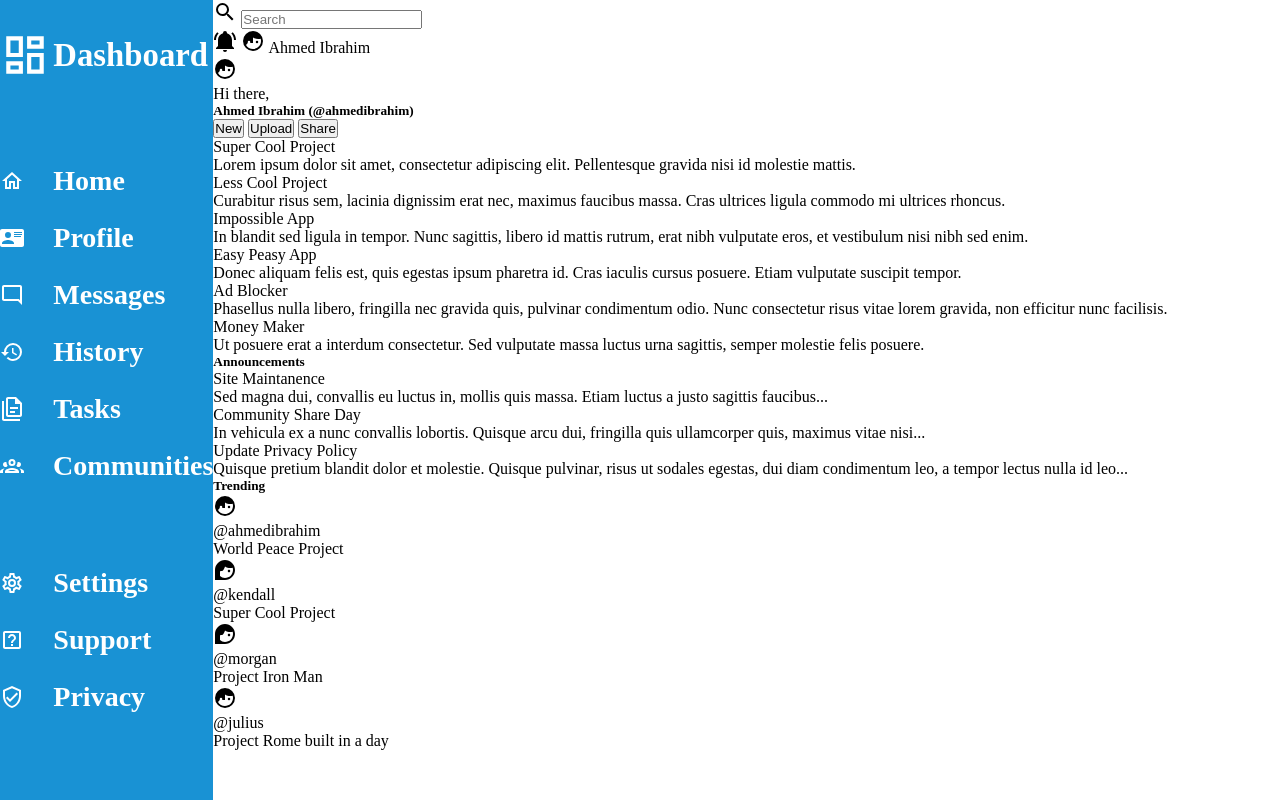
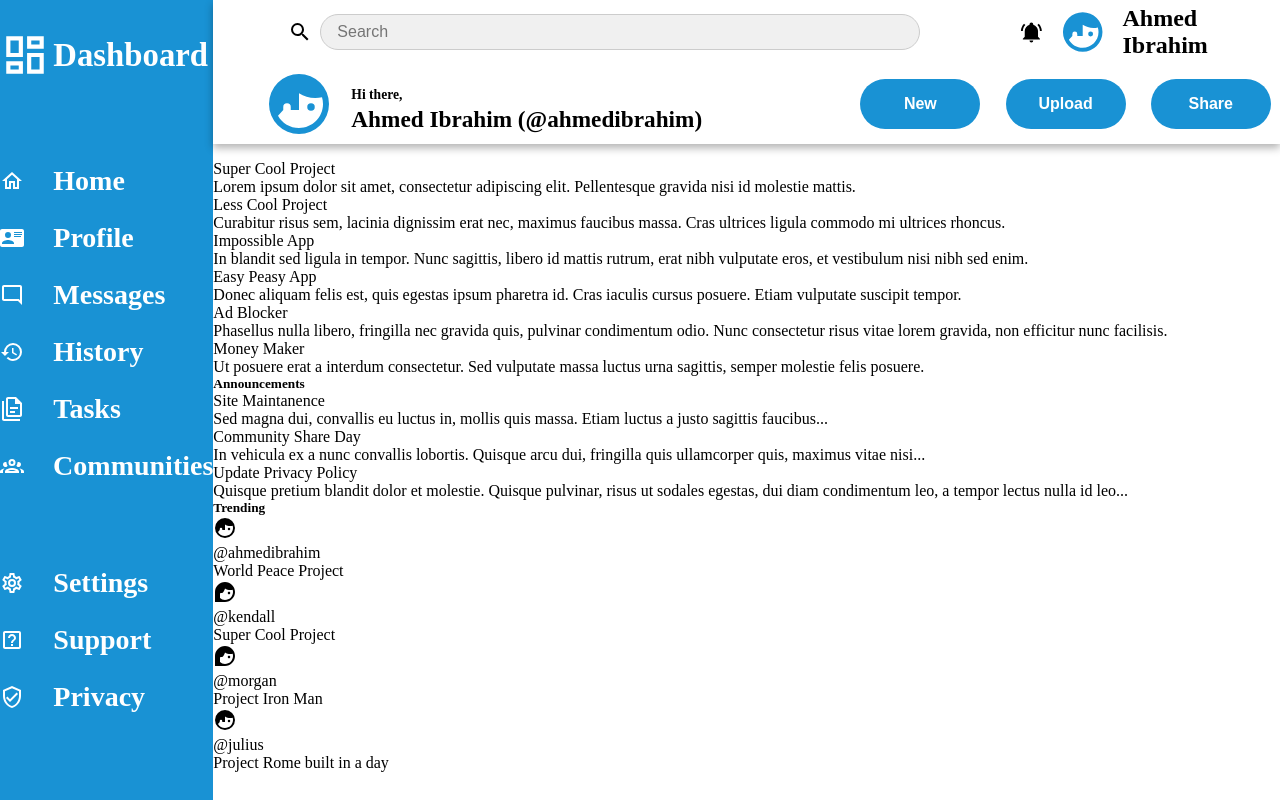
Before and after one commit to AhmedI968/Odin-Admin-Dashboard, a plain HTML site: page index.html in a window 1280 px wide. Drawn offline with Linux system fonts and the light colour scheme.

Commit message:
Completed the design for the header

```diff
--- a/index.html
+++ b/index.html
@@ -48,6 +48,7 @@
                     <svg xmlns="http://www.w3.org/2000/svg" viewBox="0 0 24 24"><title>shield-check-outline</title><path d="M21,11C21,16.55 17.16,21.74 12,23C6.84,21.74 3,16.55 3,11V5L12,1L21,5V11M12,21C15.75,20 19,15.54 19,11.22V6.3L12,3.18L5,6.3V11.22C5,15.54 8.25,20 12,21M10,17L6,13L7.41,11.59L10,14.17L16.59,7.58L18,9" /></svg>                <span>Privacy</span>
                 </li>
             </ul>
+            <div class="empty-space"></div>
         </div>
         <div class="header">
             <div class="header-top">
@@ -56,9 +57,12 @@
                         <svg xmlns="http://www.w3.org/2000/svg" viewBox="0 0 24 24"><title>magnify</title><path d="M9.5,3A6.5,6.5 0 0,1 16,9.5C16,11.11 15.41,12.59 14.44,13.73L14.71,14H15.5L20.5,19L19,20.5L14,15.5V14.71L13.73,14.44C12.59,15.41 11.11,16 9.5,16A6.5,6.5 0 0,1 3,9.5A6.5,6.5 0 0,1 9.5,3M9.5,5C7,5 5,7 5,9.5C5,12 7,14 9.5,14C12,14 14,12 14,9.5C14,7 12,5 9.5,5Z" /></svg>                </label>
                     <input type="search" placeholder="Search" name="search-bar">
                 </div>
-                <div class="user-profile">
-                    <svg xmlns="http://www.w3.org/2000/svg" viewBox="0 0 24 24"><title>bell-ring</title><path d="M21,19V20H3V19L5,17V11C5,7.9 7.03,5.17 10,4.29C10,4.19 10,4.1 10,4A2,2 0 0,1 12,2A2,2 0 0,1 14,4C14,4.1 14,4.19 14,4.29C16.97,5.17 19,7.9 19,11V17L21,19M14,21A2,2 0 0,1 12,23A2,2 0 0,1 10,21M19.75,3.19L18.33,4.61C20.04,6.3 21,8.6 21,11H23C23,8.07 21.84,5.25 19.75,3.19M1,11H3C3,8.6 3.96,6.3 5.67,4.61L4.25,3.19C2.16,5.25 1,8.07 1,11Z" /></svg>
-                    <svg xmlns="http://www.w3.org/2000/svg" viewBox="0 0 24 24"><title>face-man-profile</title><path d="M12,2A10,10 0 0,0 2,12A10,10 0 0,0 12,22A10,10 0 0,0 22,12A10,10 0 0,0 12,2M12,8.39C13.57,9.4 15.42,10 17.42,10C18.2,10 18.95,9.91 19.67,9.74C19.88,10.45 20,11.21 20,12C20,16.41 16.41,20 12,20C9,20 6.39,18.34 5,15.89L6.75,14V13A1.25,1.25 0 0,1 8,11.75A1.25,1.25 0 0,1 9.25,13V14H12M16,11.75A1.25,1.25 0 0,0 14.75,13A1.25,1.25 0 0,0 16,14.25A1.25,1.25 0 0,0 17.25,13A1.25,1.25 0 0,0 16,11.75Z" /></svg>                <span>Ahmed Ibrahim</span>
+                <div class="temp">
+                    <div class="user-profile">
+                        <svg xmlns="http://www.w3.org/2000/svg" viewBox="0 0 24 24"><title>bell-ring</title><path d="M21,19V20H3V19L5,17V11C5,7.9 7.03,5.17 10,4.29C10,4.19 10,4.1 10,4A2,2 0 0,1 12,2A2,2 0 0,1 14,4C14,4.1 14,4.19 14,4.29C16.97,5.17 19,7.9 19,11V17L21,19M14,21A2,2 0 0,1 12,23A2,2 0 0,1 10,21M19.75,3.19L18.33,4.61C20.04,6.3 21,8.6 21,11H23C23,8.07 21.84,5.25 19.75,3.19M1,11H3C3,8.6 3.96,6.3 5.67,4.61L4.25,3.19C2.16,5.25 1,8.07 1,11Z" /></svg>
+                        <svg xmlns="http://www.w3.org/2000/svg" viewBox="0 0 24 24"><title>face-man-profile</title><path d="M12,2A10,10 0 0,0 2,12A10,10 0 0,0 12,22A10,10 0 0,0 22,12A10,10 0 0,0 12,2M12,8.39C13.57,9.4 15.42,10 17.42,10C18.2,10 18.95,9.91 19.67,9.74C19.88,10.45 20,11.21 20,12C20,16.41 16.41,20 12,20C9,20 6.39,18.34 5,15.89L6.75,14V13A1.25,1.25 0 0,1 8,11.75A1.25,1.25 0 0,1 9.25,13V14H12M16,11.75A1.25,1.25 0 0,0 14.75,13A1.25,1.25 0 0,0 16,14.25A1.25,1.25 0 0,0 17.25,13A1.25,1.25 0 0,0 16,11.75Z" /></svg>
+                        <span>Ahmed Ibrahim</span>
+                    </div>
                 </div>
             </div>
             <div class="header-bottom">
@@ -67,6 +71,7 @@
                     <div class="profile-info">
                         <span>Hi there,</span>
                         <h5>Ahmed Ibrahim (@ahmedibrahim)</h5>
+                    </div>
                 </div>
                 <div class="header-left">
                     <button class="new">New</button>
@@ -74,7 +79,6 @@
                     <button class="share">Share</button>
                 </div>
             </div>
-            <div class="empty-space"></div>
         </div>
         <div class="main-content">
             <div class="content">
--- a/styles.css
+++ b/styles.css
@@ -19,7 +19,7 @@ svg {
     width: 100vw;
     display: grid;
     grid-template-columns: 1fr 5fr;
-    grid-template-rows: 1fr 3fr;
+    grid-template-rows: 1fr 4fr;
     grid-template-areas:
         "sidebar header"
         "sidebar main";
@@ -76,6 +76,117 @@ svg {
 
 .header {
     grid-area: header;
+    display: grid;
+    grid-template-rows: auto auto;
+    width: 100%;
+    box-shadow: 0 4px 8px rgba(0, 0, 0, 0.3);
+    margin-bottom: 1rem;
+}
+
+.header-top {
+    display: grid;
+    grid-template-columns: 1fr 1fr;
+    gap: 1rem;
+    align-items: center;
+    justify-items: space-between;
+    gap: 100px;
+}
+
+.header-top span {
+    font-size: 1.5rem;
+    font-weight: bold;
+}
+
+.search-bar {
+    display: flex;
+    align-items: center;
+    padding-left: 75px;
+}
+
+.search-bar label {
+    display: flex;
+    align-items: center;
+    margin-right: 0.5rem;
+}
+
+.search-bar input[type="search"] {
+    padding: 0.5rem 1rem;
+    border: 1px solid #ccc;
+    border-radius: 50px;
+    width: 600px;
+    background-color: #f0f0f0;
+    box-sizing: border-box;
+    outline: none;
+    font-size: 1rem;
+    color: #333;
+}
+
+.user-profile {
+    display: flex;
+    gap: 1rem;
+    align-items: center;
+}
+
+.temp {
+    display: grid;
+    align-items: end;
+    justify-content: center;
+}
+
+.user-profile svg:nth-of-type(2) {
+    width: 50px;
+    height: 50px;
+    fill: #1992D4;
+}
+
+.header-bottom {
+    display: grid;
+    grid-template-columns: 2fr 1.5fr;
+    gap: 1rem;
+    justify-content: center;
+    align-items: center;
+    padding-left: 50px;
+}
+
+.header-right {
+    display: flex;
+    justify-content: start;
+    align-items: center;
+    gap: 1rem;
+    font-size: 1.75rem;
+    font-weight: bold;
+}
+
+.header-right span {
+    font-size: 0.85rem;
+}
+
+.header-right svg {
+    width: 72px;
+    height: 72px;
+    fill: #1992D4;
+}
+
+.header-left {
+    display: flex;
+    justify-content: space-evenly;
+    align-items: center;
+    gap: 1rem;
+    font-size: 1.75rem;
+    font-weight: bold;
+}
+
+.header-left button {
+    padding: 1rem 2rem;
+    border: none;
+    border-radius: 50px;
+    background-color: #1992D4;
+    color: white;
+    font-size: 1rem;
+    font-weight: bold;
+    cursor: pointer;
+    width: 120px;
+    height: 50px;
 }
 
 .main-content {
```
